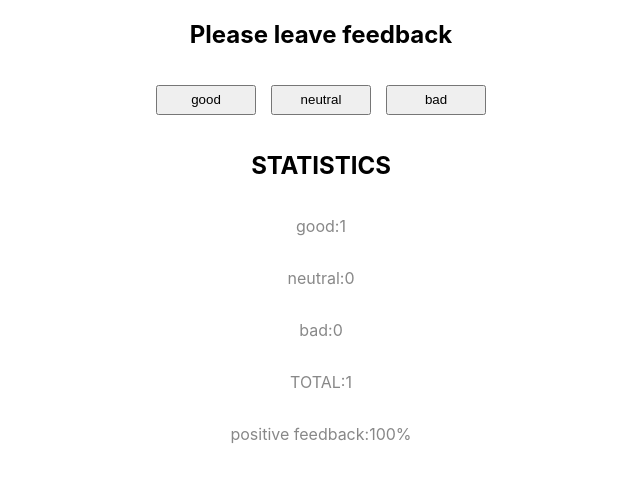
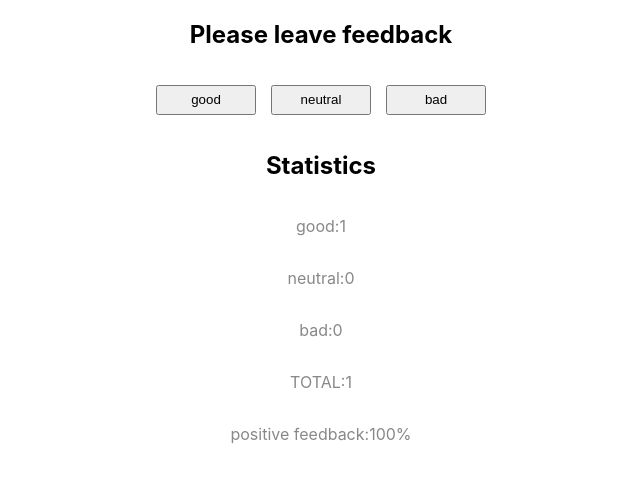
Before and after one commit to Ionytch/goit-react-hw-02-feedback, a React (Create React App) app: page / in a window 1280 px wide. Both pictures are taken after a click on the button "good". Shown: the top 482 px of the page, without its empty margins (319-959 px from the left). Built offline with nearby package versions, Linux system fonts and the light colour scheme.

Commit message:
remarks fixed

```diff
--- a/package.json
+++ b/package.json
@@ -10,7 +10,7 @@
     "react": "^18.1.0",
     "react-dom": "^18.1.0",
     "react-scripts": "5.0.1",
-    "styled-components": "^5.3.6",
+    "styled-components": "^5.3.9",
     "web-vitals": "^2.1.3"
   },
   "scripts": {
--- a/src/components/App.jsx
+++ b/src/components/App.jsx
@@ -1,31 +1,11 @@
 import { Component } from "react";
 import { StatPage } from "./statistics/Statistics";
 import FeedbackOptions from "./feedback/Feedback";
-import { FeedbackStyle, Section, SectionTitle, StatisticsBox, StatisticsText } from "./App.styled";
-
-// export const App = () => {
-//   return (
-//     <div
-//       style={{
-//         height: '100vh',
-//         display: 'flex',
-//         justifyContent: 'center',
-//         alignItems: 'center',
-//         fontSize: 40,
-//         color: '#010101',
-//         flexDirection: 'column'
-//       }}
-//     >
-//       <FeedbackPage />
+import { FeedbackStyle, SectionStyle, StatisticsBox, StatisticsText } from "./App.styled";
+import { Section } from "./Section";
 
 
-//     </div>
-//   );
-// };
-
 class App extends Component {
-
-
 
     state = {
             good: 0,
@@ -41,25 +21,6 @@ class App extends Component {
     }
   };
 
-    // CountGood = () => {
-    //     console.log('good');
-    //     console.log(this);
-    //     this.setState(prevState => ({
-    //         good: prevState.good + 1
-    //     }));
-    // }
-
-    // CountNeutral = () => {
-    //     this.setState(evt => ({
-    //         neutral: evt.neutral + 1,
-    //     }));
-    // }
-
-    // CountBad = () => {
-    //     this.setState(prevState => ({
-    //         bad: prevState.bad + 1,
-    //     }));
-    // }
 
     countTotalFeedback = () => {
     const { good, neutral, bad } = this.state;
@@ -86,16 +47,15 @@ class App extends Component {
       const options = Object.keys(this.state);
 
       return (
-        // <div>
+        <SectionStyle>
           <Section title="Please leave feedback">
-          <FeedbackStyle>
+            <FeedbackStyle>
 
-
-              <SectionTitle title="Please leave feedback">
-Please leave feedback</SectionTitle>
               <FeedbackOptions options={options} onLeaveFeedback={HandleClickButton}/>
           </FeedbackStyle>
+          </Section>
 
+        <Section title="Statistics">
           <StatisticsBox>
                 {countTotalFeedback > 0 ? (
          <StatPage
@@ -107,7 +67,7 @@ Please leave feedback</SectionTitle>
 
             </StatisticsBox>
           </Section>
-        // </div>
+        </SectionStyle>
         )
     }
 }
--- a/src/components/App.styled.js
+++ b/src/components/App.styled.js
@@ -1,8 +1,11 @@
 import styled from "styled-components";
 
-export const Section=styled.section`
+export const SectionStyle=styled.section`
 width:100%;
-
+display: flex;
+flex-direction: column;
+justify-content: center;
+align-items: center;
 `
 
 export const FeedbackStyle=styled.div`
@@ -14,6 +17,7 @@ align-items: center;
 
 export const SectionTitle=styled.h2`
 font-weight:700;
+text-align: center;
 `
 export const StatisticsBox=styled.div`
 
--- /dev/null
+++ b/src/components/Section.js
@@ -0,0 +1,8 @@
+import { SectionTitle } from "./App.styled";
+
+export const Section = ({ title, children }) => (
+  <section>
+    <SectionTitle>{title}</SectionTitle>
+    {children}
+  </section>
+);
--- a/src/components/statistics/Statistics.js
+++ b/src/components/statistics/Statistics.js
@@ -1,9 +1,12 @@
-import { StatisticsItem, Statisticstext, StatisticsTitle } from "./Statistics.styled"
+import { StatisticsItem, Statisticstext } from "./Statistics.styled"
 
 export const StatPage = ({onGood, onNeutral,onBad,onTotal,onPositive}) => {
-    return (<StatisticsItem>
+    return (
 
-        <StatisticsTitle>STATISTICS</StatisticsTitle><Statisticstext>good:{onGood}</Statisticstext><Statisticstext>neutral:{onNeutral}</Statisticstext><Statisticstext>bad:{onBad}</Statisticstext><Statisticstext>TOTAL:{onTotal}</Statisticstext><Statisticstext>positive feedback:{onPositive}</Statisticstext>
+
+        <StatisticsItem>
+
+        <Statisticstext>good:{onGood}</Statisticstext><Statisticstext>neutral:{onNeutral}</Statisticstext><Statisticstext>bad:{onBad}</Statisticstext><Statisticstext>TOTAL:{onTotal}</Statisticstext><Statisticstext>positive feedback:{onPositive}</Statisticstext>
             </StatisticsItem>
 
     )
--- a/src/components/statistics/Statistics.styled.js
+++ b/src/components/statistics/Statistics.styled.js
@@ -7,10 +7,6 @@ justify-content: center;
 align-items: center;
 `
 
-export const StatisticsTitle = styled.h2`
-font-weight:700;
-`
-
 export const Statisticstext = styled.p`
 color:#888888;
 `
```
Also changed, not shown: 1 other file (tests, documents, lock files or other folders).
